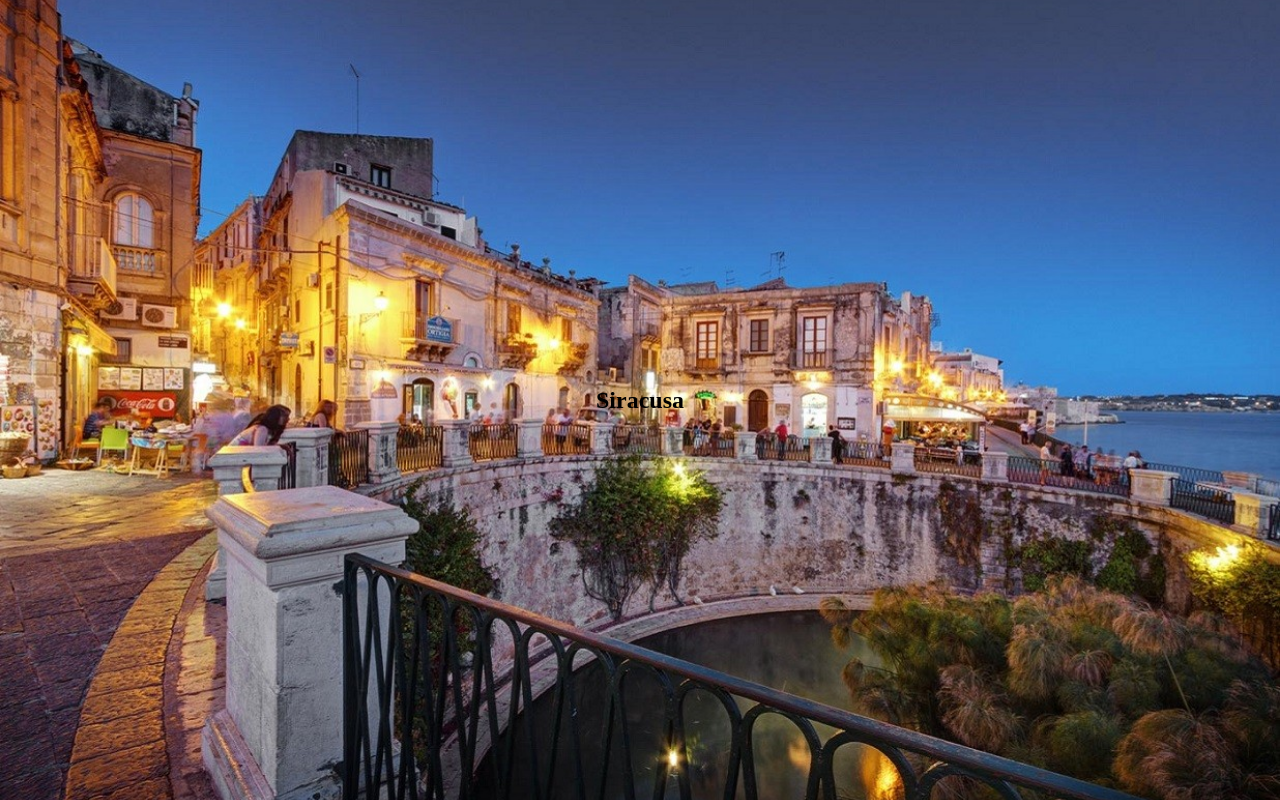
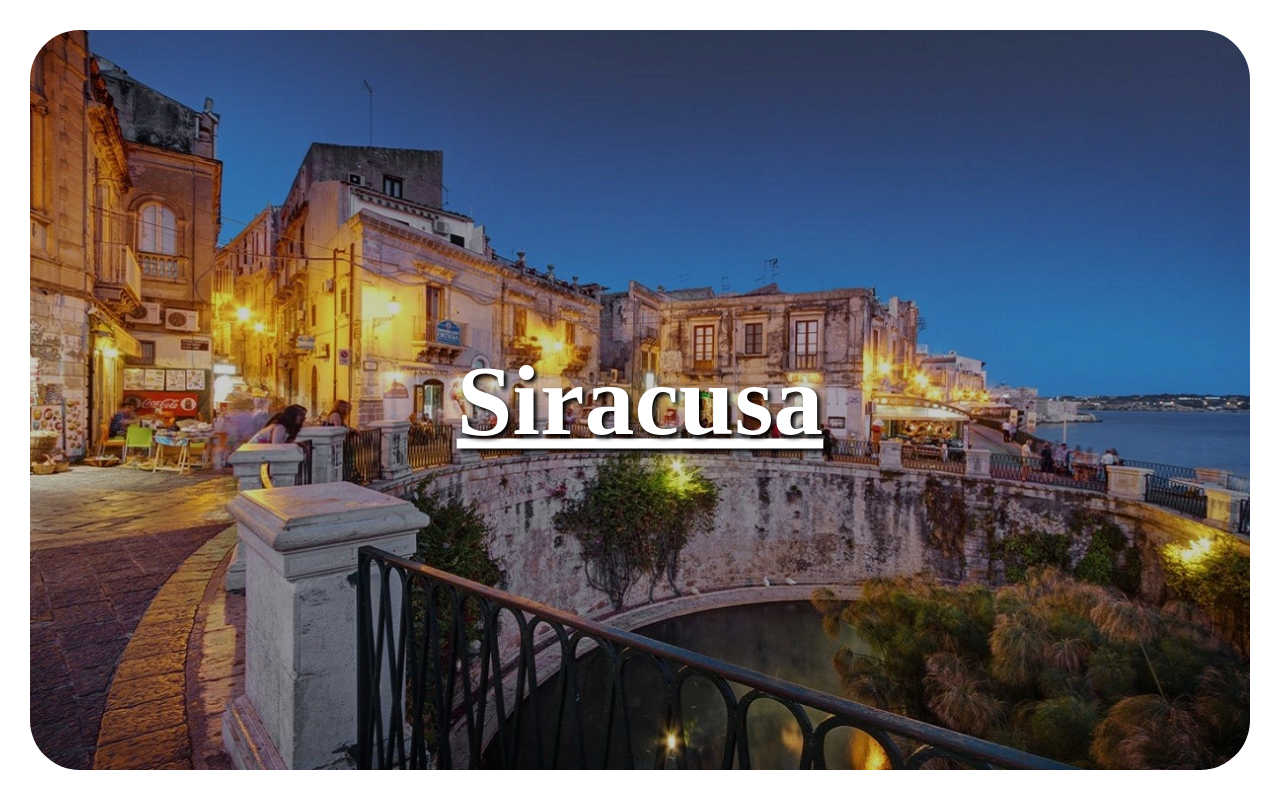
Before and after one commit to gl-guccione/htmlcss-airbnb, a plain HTML site: page index.html in a window 1280 px wide. Drawn offline with Linux system fonts and the light colour scheme.

Commit message:
first section completed

```diff
--- a/css/style.css
+++ b/css/style.css
@@ -6,11 +6,13 @@
 
 section {
   position: relative;
-  width: 100%;
-  height: 100vh;
+  width: calc(100% - 60px);
+  height: calc(100vh - 60px);
   background-size: cover;
   background-repeat: no-repeat;
   background-position: center;
+  margin: 30px;
+  border-radius: 50px;
 }
 
 h2 {
@@ -18,6 +20,18 @@ h2 {
   top: 50%;
   left: 50%;
   transform: translate(-50%, -50%);
+  font-size: 100px;
+  color: white;
+  text-shadow: 3px 3px 4px black;
+  padding: 0.5em;
+  text-decoration: underline;
+}
+
+section > div.layover {
+  background-color: rgba(0, 0, 0, 0.2);
+  width: 100%;
+  height: 100%;
+  border-radius: 50px;
 }
 
 section.siracusa {
```
